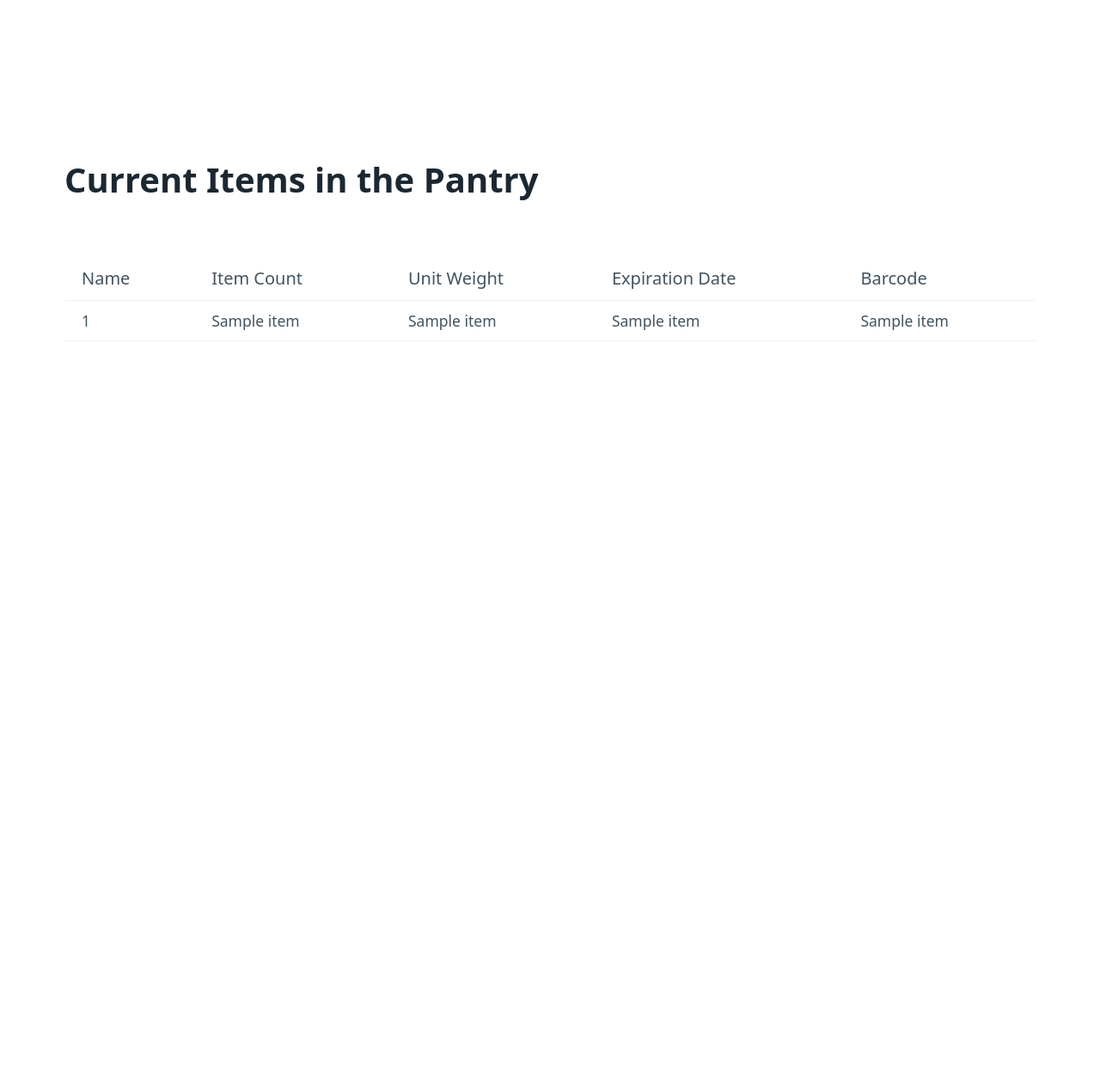
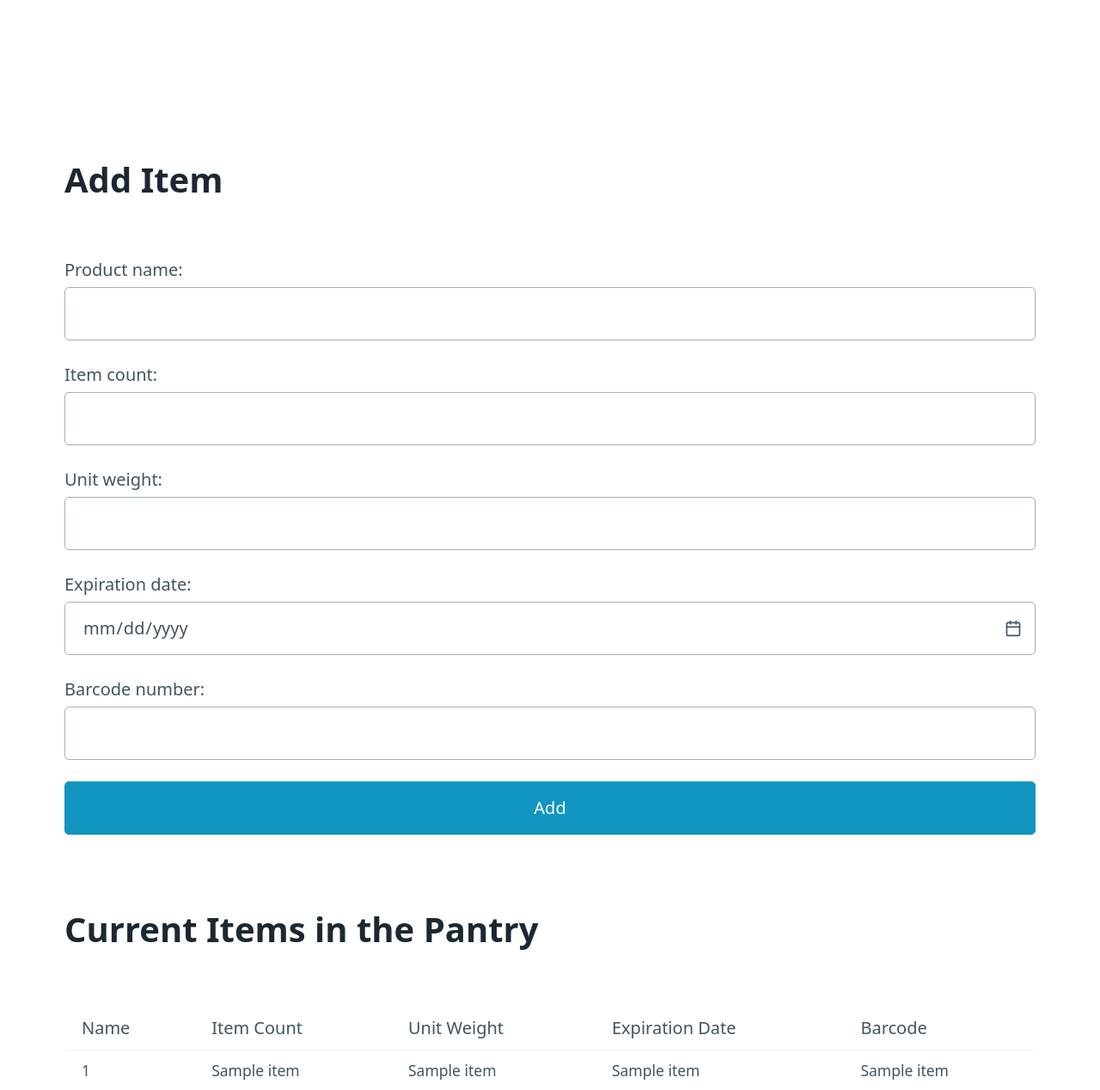
Before and after one commit to GriffintheFolf/Kitchen-Inventory-Manager, a Flask app: template src/templates/index.html in a window 1280 px wide. Shown: the part 251-1519 px from the top of the page at 86% size. Before the commit the page ends 648 px from the top, so only its background shows below. Run offline with Flask 2, Linux system fonts and the light colour scheme; the template is opened without the code that fills it: most values are stand-ins (such as "Sample title", 1, 10 or a date in 2020).

Commit message:
add form to page (no handling yet)

```diff
--- a/src/templates/index.html
+++ b/src/templates/index.html
@@ -33,6 +33,37 @@
     </header>
 
     <main>
+      <h1>Add Item</h1>
+
+      <form method="POST" action="/">
+        <label for="product_name">
+          Product name:
+          <input type="text" name="product_name" required>
+        </label>
+
+        <label for="item_count">
+          Item count:
+          <input type="text" name="item_count" required>
+        </label>
+
+        <label for="unit_weight">
+          Unit weight:
+          <input type="text" name="unit_weight" required>
+        </label>
+
+        <label for="expiration_date">
+          Expiration date:
+          <input type="date" name="expiration_date" required>
+        </label>
+
+        <label for="barcode_number">
+          Barcode number:
+          <input type="text" name="barcode_number" required>
+        </label>
+
+        <input type="submit" value="Add">
+      </form>
+
       <h1>Current Items in the Pantry</h1>
 
       <table>
```
